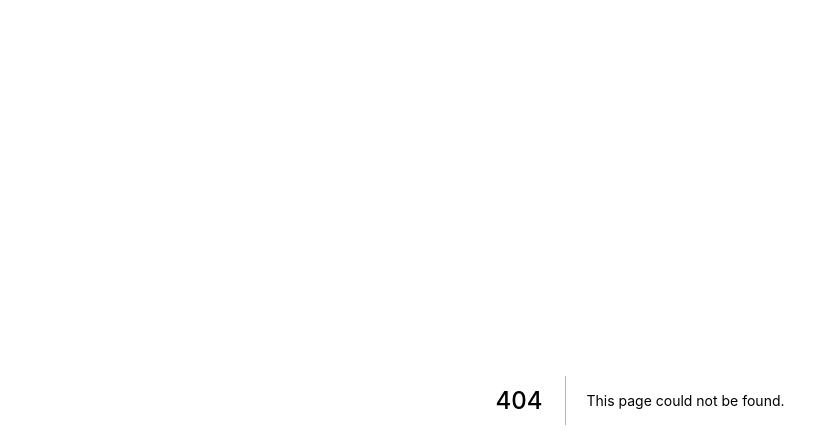
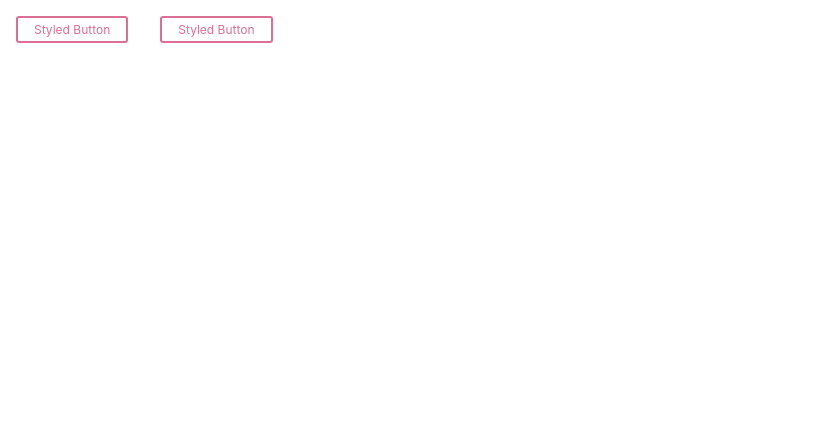
Before and after one commit to mugon-jeong/busan_beach, a Next.js app: page /test/test in a window 1280 px wide. Before the commit this address had no page. Shown: the top 448 px of the page, without its empty margins (0-831 px from the left). Built offline with nearby package versions, Linux system fonts and the light colour scheme.

Commit message:
main image css changed to styeldComponents

```diff
--- /dev/null
+++ b/pages/test/test.tsx
@@ -0,0 +1,50 @@
+import type { NextPage } from 'next'
+import styled, { ThemeProvider } from 'styled-components'
+
+const StyledButton = styled.button`
+  color: ${props => props.theme.fg};
+  border: 2px solid ${props => props.theme.fg};
+  background: ${props => props.theme.bg};
+
+  font-size:${props => props.theme.fontTheme.rgl_s};
+  margin: 1rem;
+  padding: 0.25rem 1rem;
+  border-radius: 3px;
+`;
+
+const theme = {
+  fg: "palevioletred",
+  bg: "white",
+
+  fontTheme: {
+    bold_s: "1.125rem",
+    bold_m: "3rem",
+    bold_l: "3.5rem",
+    mdm_xs: "1.375rem",
+    mdm_s: "1.625rem",
+    mdm_m: "1.875rem",
+    mdm_l: "2.25rem",
+    rgl_s: "0.75rem",
+    rgl_m: "0.875rem",
+    rgl_l: "1.125rem"
+  }
+};
+
+
+
+
+
+const Test: NextPage = () => {
+  return (
+    <div>
+      <ThemeProvider theme={theme}>
+        <div>
+          <StyledButton>Styled Button</StyledButton>
+          <StyledButton>Styled Button</StyledButton>
+        </div>
+      </ThemeProvider>
+    </div>
+  )
+}
+
+export default Test
```
Also changed, not shown: pages/index.tsx (+14 -4 lines), styles/Home.module.css (deleted, +0 -8 lines).
